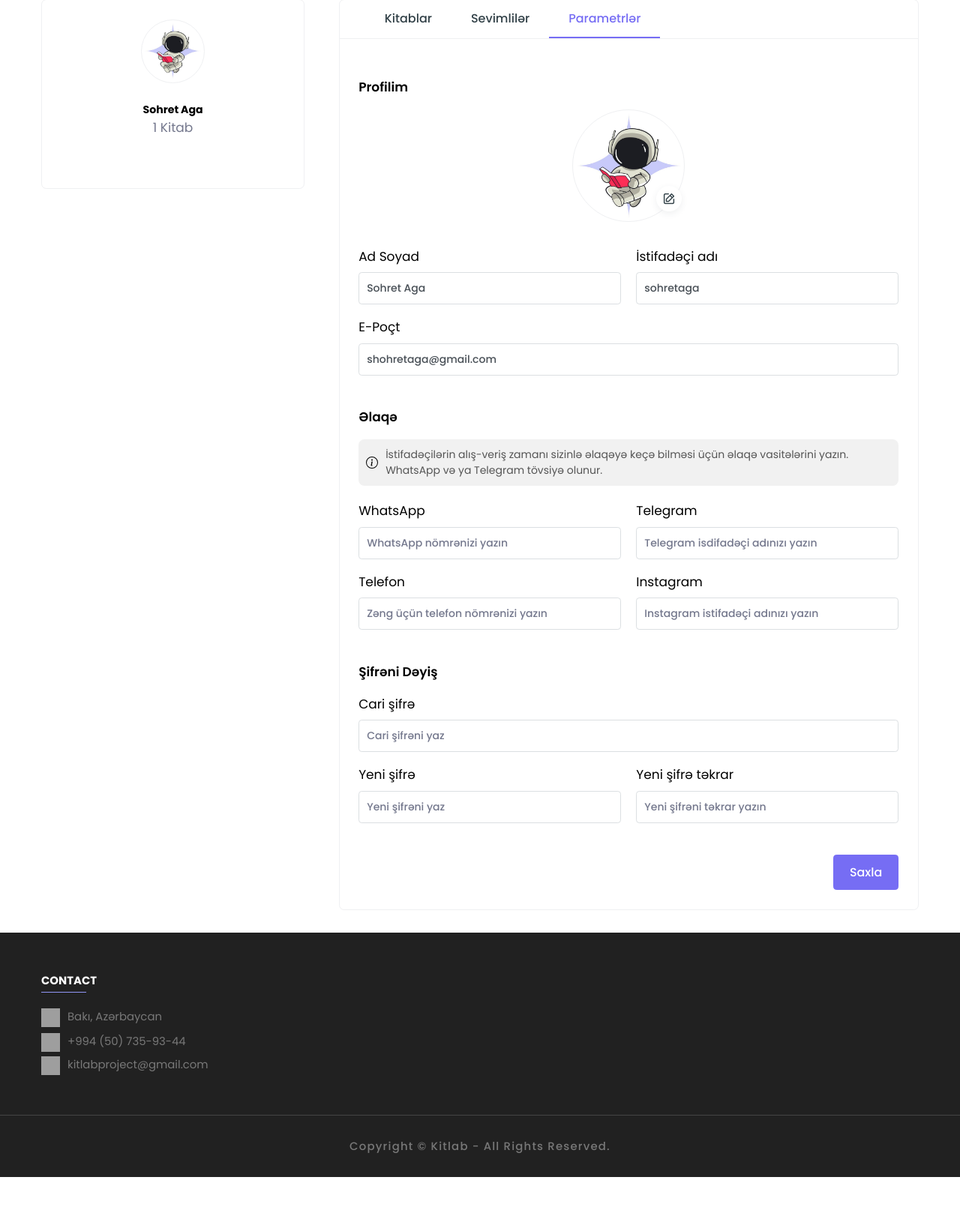
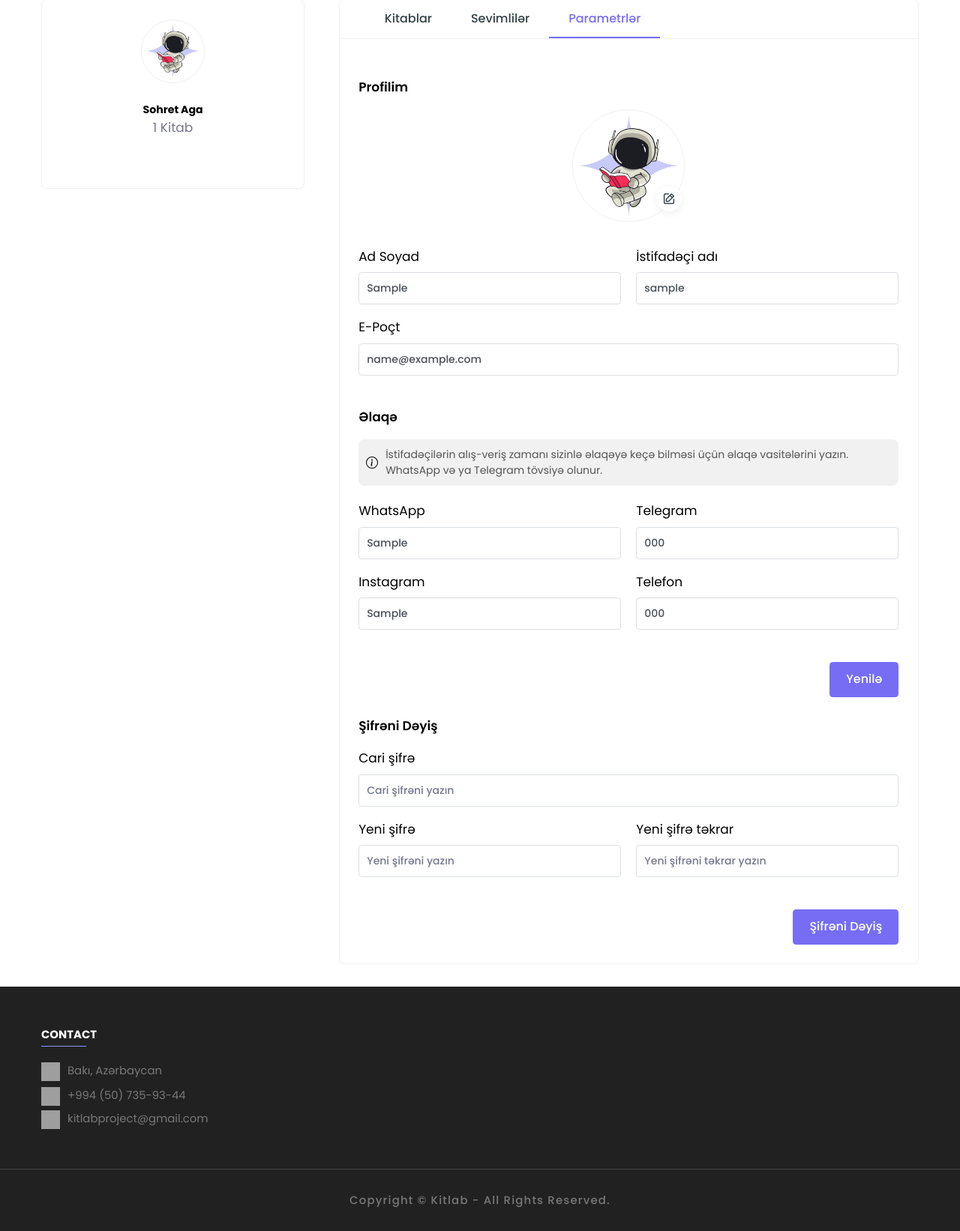
Before and after one commit to sohretaga/kitlab, a Django app: page /profile in a window 1280 px wide, after a click on "Parametrlər". Shown: the part 197-1839 px from the top of the page at 75% size. Before the commit the page ends 1767 px from the top, so only its background shows below. Run offline with Django 5.2, Linux system fonts and the light colour scheme; a user stored in the database is signed in; tables that the repository leaves empty hold one stand-in row (values such as "Sample post"); some libraries are stand-ins or nearby versions; grey boxes are pictures that could not be loaded.

Commit message:
profile fields

```diff
--- a/static/css/profile/profile.css
+++ b/static/css/profile/profile.css
@@ -72,6 +72,10 @@ h6 {
 
     .container-fluid ul {
         padding-left: 0;
+    }
+
+    .card-body > div {
+        padding-bottom: 0 !important;
     }
 }
 
--- a/users/templates/profile.html
+++ b/users/templates/profile.html
@@ -106,12 +106,13 @@
                                 {% endif %}
                             </div>
                             <div class="tab-pane fade" id="settings" role="tabpanel" aria-labelledby="settings-tab">
-                                <form action="#">
+                                <form action="#" method="post" enctype="multipart/form-data">
+                                    {% csrf_token %}
                                     <div>
                                         <h5 class="fs-17 fw-semibold mb-3 mb-0">Profilim</h5>
                                         <div class="text-center">
                                             <div class="mb-4 profile-user">
-                                                <img src="{% static 'images/default-profile-photo.jpg' %}" class="rounded-circle img-thumbnail profile-img" id="profile-img" alt="">
+                                                <img src="{% static 'images/default-profile-photo.jpg' %}" class="rounded-circle img-thumbnail profile-img" id="profile-img" alt="{{ user.first_name }}">
                                                 <div class="p-0 rounded-circle profile-photo-edit">
                                                     <input id="profile-img-file-input" type="file" class="profile-img-file-input" onchange="previewImg()" >
                                                     <label for="profile-img-file-input" class="profile-photo-edit avatar-xs">
@@ -125,25 +126,28 @@
                                                 <div class="mb-3">
                                                     <label for="firstName" class="form-label">Ad Soyad</label>
                                                     <input type="text" class="form-control" id="firstName"
-                                                        value="Sohret Aga" />
+                                                        value="{{ user.first_name }}" />
                                                 </div>
                                             </div>
                                             <div class="col-lg-6">
                                                 <div class="mb-3">
                                                     <label for="lastName" class="form-label">İstifadəçi adı</label>
                                                     <input type="text" class="form-control" id="lastName"
-                                                        value="sohretaga" />
+                                                        value="{{ user.username }}" />
                                                 </div>
                                             </div>
                                             <div class="col-lg-12">
                                                 <div class="mb-3">
                                                     <label for="email" class="form-label">E-Poçt</label>
                                                     <input type="text" class="form-control" id="email"
-                                                        value="shohretaga@gmail.com" />
+                                                        value="{{ user.email }}" />
                                                 </div>
                                             </div>
                                         </div>
                                     </div>
+                                </form>
+                                <form action="#" method="post">
+                                    {% csrf_token %}
                                     <div class="mt-4">
                                         <h5 class="fs-17 fw-semibold mb-3">Əlaqə</h5>
                                         <div class="info-container">
@@ -161,29 +165,40 @@
                                             <div class="col-lg-6">
                                                 <div class="mb-3">
                                                     <label for="whatsapp" class="form-label">WhatsApp</label>
-                                                    <input type="text" class="form-control" id="whatsapp" placeholder="WhatsApp nömrənizi yazın"/>
+                                                    <input type="text" class="form-control" id="whatsapp" placeholder="WhatsApp nömrənizi yazın"
+                                                    {% if user.profile.whatsapp %}value="{{ user.profile.whatsapp }}"{% endif %}/>
                                                 </div>
                                             </div>
                                             <div class="col-lg-6">
                                                 <div class="mb-3">
                                                     <label for="telegram" class="form-label">Telegram</label>
-                                                    <input type="text" class="form-control" id="telegram" placeholder="Telegram isdifadəçi adınızı yazın" />
+                                                    <input type="text" class="form-control" id="telegram" placeholder="Telegram isdifadəçi adınızı yazın"
+                                                    {% if user.profile.telegram %}value="{{ user.profile.telegram }}"{% endif %}/>
+                                                </div>
+                                            </div>
+                                            <div class="col-lg-6">
+                                                <div class="mb-3">
+                                                    <label for="instagram" class="form-label">Instagram</label>
+                                                    <input type="text" class="form-control" id="instagram" placeholder="Instagram istifadəçi adınızı yazın"
+                                                    {% if user.profile.instagram %}value="{{ user.profile.instagram }}"{% endif %}/>
                                                 </div>
                                             </div>
                                             <div class="col-lg-6">
                                                 <div class="mb-3">
                                                     <label for="telephone" class="form-label">Telefon</label>
-                                                    <input type="text" class="form-control" id="telephone" placeholder="Zəng üçün telefon nömrənizi yazın" />
-                                                </div>
-                                            </div>
-                                            <div class="col-lg-6">
-                                                <div class="mb-3">
-                                                    <label for="instagram" class="form-label">Instagram</label>
-                                                    <input type="text" class="form-control" id="instagram" placeholder="Instagram istifadəçi adınızı yazın"/>
+                                                    <input type="text" class="form-control" id="telephone" placeholder="Zəng üçün telefon nömrənizi yazın"
+                                                    {% if user.profile.phone %}value="{{ user.profile.phone }}"{% endif %}/>
                                                 </div>
                                             </div>
                                         </div>
                                     </div>
+                                </form>
+                                <div class="mt-4 text-end">
+                                    <a href="javascript:void(0)" class="btn btn-primary">Yenilə</a>
+                                </div>
+
+                                <form action="#" method="post">
+                                    {% csrf_token %}
                                     <div class="mt-4">
                                         <h5 class="fs-17 fw-semibold mb-3 mb-3">
                                             Şifrəni Dəyiş
@@ -192,13 +207,13 @@
                                             <div class="col-lg-12">
                                                 <div class="mb-3">
                                                     <label for="current-password-input" class="form-label">Cari şifrə</label>
-                                                    <input type="password" class="form-control" placeholder="Cari şifrəni yaz" id="current-password-input" />
+                                                    <input type="password" class="form-control" placeholder="Cari şifrəni yazın" id="current-password-input" />
                                                 </div>
                                             </div>
                                             <div class="col-lg-6">
                                                 <div class="mb-3">
                                                     <label for="new-password-input" class="form-label">Yeni şifrə</label>
-                                                    <input type="password" class="form-control" placeholder="Yeni şifrəni yaz" id="new-password-input" />
+                                                    <input type="password" class="form-control" placeholder="Yeni şifrəni yazın" id="new-password-input" />
                                                 </div>
                                             </div>
                                             <div class="col-lg-6">
@@ -210,10 +225,9 @@
                                         </div>
                                     </div>
                                     <div class="mt-4 text-end">
-                                        <a href="javascript:void(0)" class="btn btn-primary">Saxla</a>
+                                        <a href="javascript:void(0)" class="btn btn-primary">Şifrəni Dəyiş</a>
                                     </div>
                                 </form>
-                                <!--end form-->
                             </div>
                         </div>
                     </div>
```
